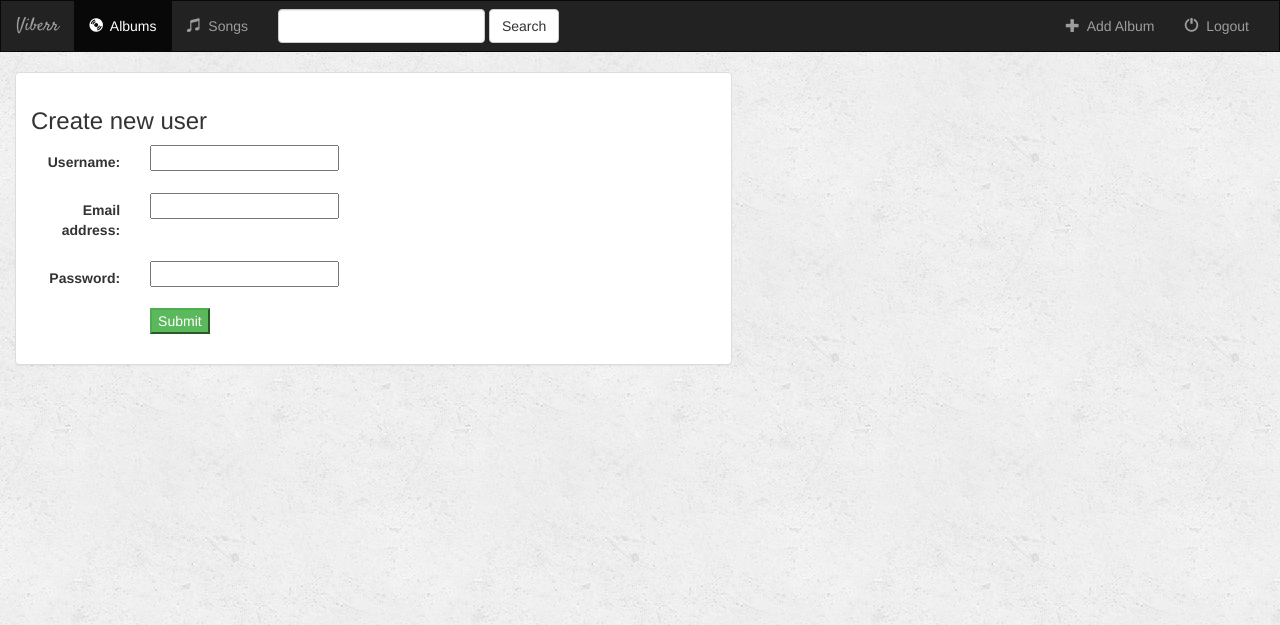
After one commit to dungntnew/fabploy, a Django app: page /music/register/ in a window 1280 px wide. The commit adds this page. Shown: the top 625 px of the page. Run offline with Django 3.2, Linux system fonts and the light colour scheme; some libraries are stand-ins or nearby versions.

Commit message:
register user

```diff
--- /dev/null
+++ b/music/forms.py
@@ -0,0 +1,10 @@
+from django.contrib.auth.models import User
+from django import forms
+
+
+class UserForm(forms.ModelForm):
+    password = forms.CharField(widget=forms.PasswordInput)
+
+    class Meta:
+        model = User
+        fields = ['username', 'email', 'password']
--- a/music/templates/music/index.html
+++ b/music/templates/music/index.html
@@ -6,7 +6,9 @@
     <!-- Albums -->
     <div class="row">
         <div class="col-sm-12">
-            <h3>Dungntnew's Albums</h3>
+            {% if request.user %}
+            <h3>{{ request.user }}'s Albums</h3>
+            {% endif %}
         </div>
 
         {% if all_albums %}
--- /dev/null
+++ b/music/templates/music/registration_form.html
@@ -0,0 +1,25 @@
+{% extends 'music/base.html' %}
+{% block title %}Register User{% endblock %}
+
+{% block body %}
+<div class="container-fluid">
+    <div class="row">
+        <div class="col-sm-12 col-md-7">
+            <div class="panel panel-default">
+                <div class="panel-body">
+                    <h3>Create new user</h3>
+                    <form class="form-horizontal" action="" method="post" enctype="multipart/form-data">
+                        {% csrf_token %}
+                        {% include 'music/form-template.html' %}
+                        <div class="form-group">
+                            <div class="col-sm-offset-2 col-sm-10">
+                                <button type="submit" class="bnt btn-success">Submit</button>
+                            </div>
+                        </div>
+                    </form>
+                </div>
+            </div>
+        </div>
+    </div>
+</div>
+{% endblock %}
--- a/music/urls.py
+++ b/music/urls.py
@@ -8,6 +8,9 @@ urlpatterns = [
 
     # /music/
     url(r'^$', views.IndexView.as_view(), name='index'),
+
+    # /music/register
+    url(r'^register/$', views.UserFormView.as_view(), name='register'),
 
     # /music/71/
     url(r'^(?P<pk>[0-9]+)/$', views.DetailView.as_view(), name='detail'),
--- a/music/views.py
+++ b/music/views.py
@@ -1,4 +1,8 @@
-from django.shortcuts import render, get_object_or_404
+from django.shortcuts import render, get_object_or_404, redirect
+from django.contrib.auth import authenticate, login
+from django.views.generic import View
+
+from .forms import UserForm
 
 #
 #
@@ -62,3 +66,34 @@ def favorite(request, album_id):
         selected_song.is_favorite = True
         selected_song.save()
         return render(request, 'music/detail.html', {'album': album})
+
+
+class UserFormView(View):
+    form_class = UserForm
+    template_name = 'music/registration_form.html'
+
+    def get(self, request):
+        form = self.form_class(None)
+        return render(request, self.template_name, {'form': form})
+
+    def post(self, request):
+        form = self.form_class(request.POST)
+
+        if form.is_valid():
+
+            user = form.save(commit=False)
+
+            username = form.cleaned_data['username']
+            password = form.cleaned_data['password']
+
+            user.set_password(password)
+            user.save()
+
+            user = authenticate(username=username, password=password)
+
+            if user is not None:
+                if user.is_active:
+                    login(request, user)
+                    return redirect('music:index')
+
+        return render(request, self.template_name, {'form': form})
```
